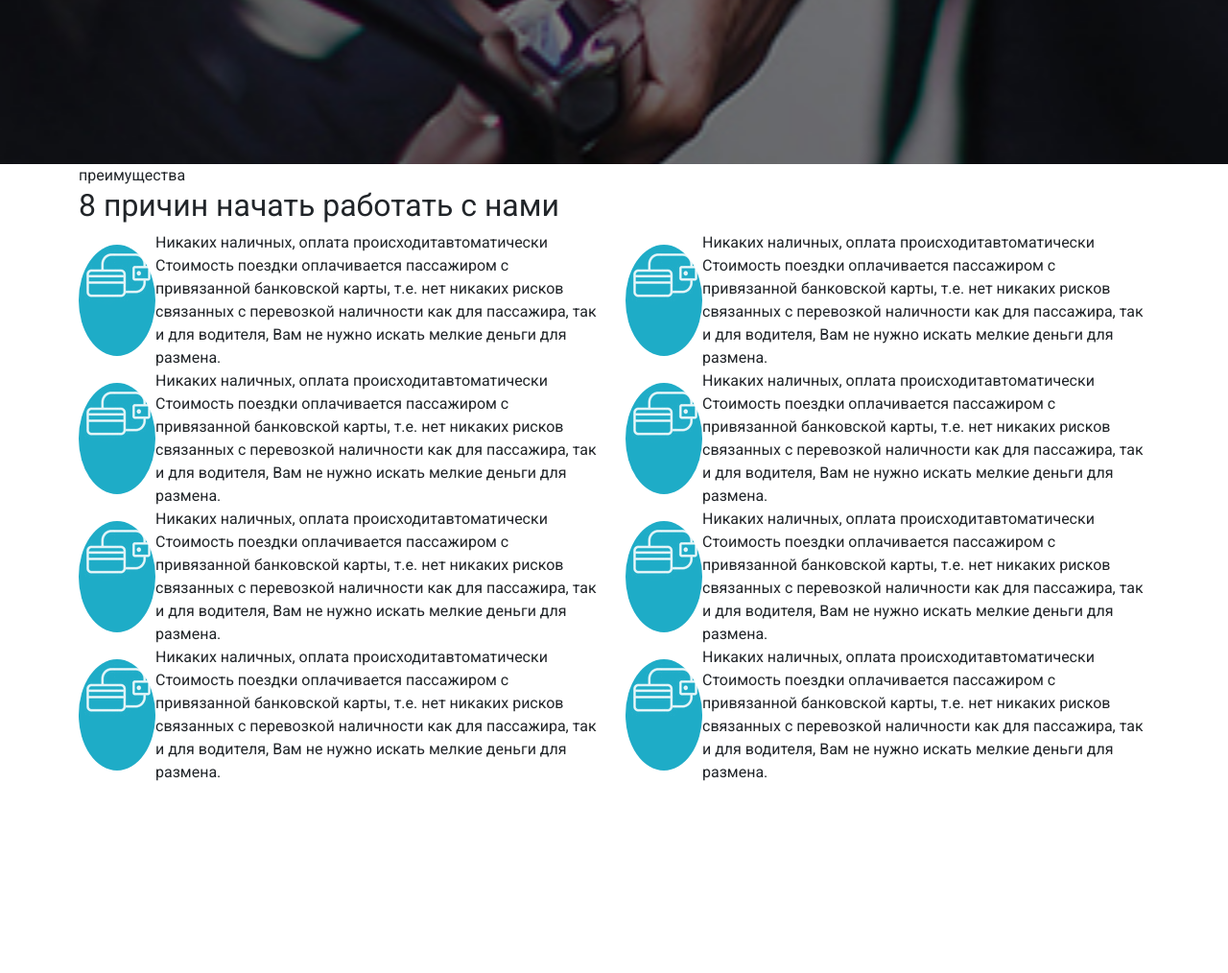
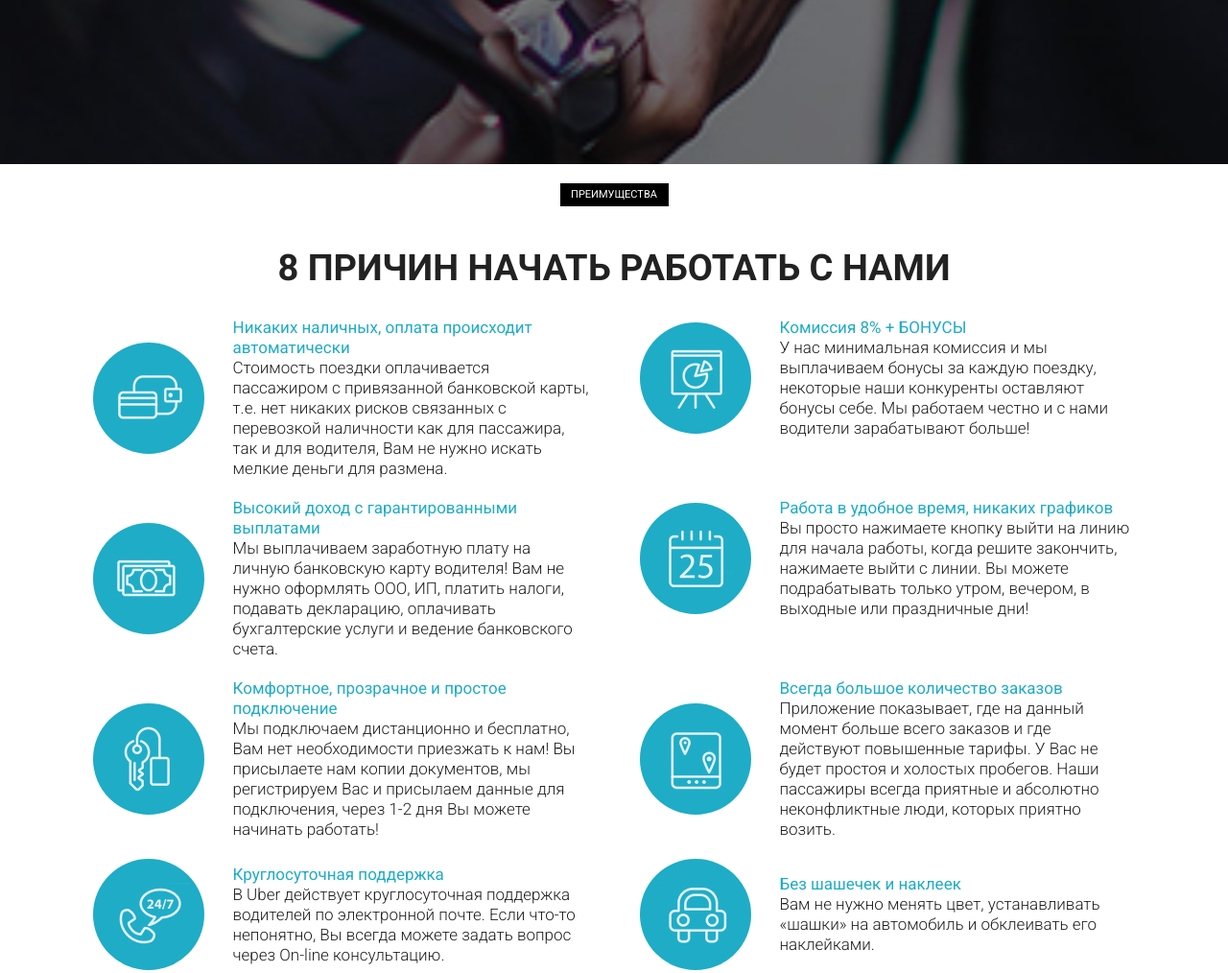
Before and after one commit to BabchenkoVlad/Uber_bootstrap_udemy, a plain HTML site: page src/index.html in a window 1280 px wide. Shown: the part 775-1789 px from the top of the page at 96% size. Before the commit the page ends 1592 px from the top, so only its background shows below. Drawn offline with Linux system fonts and the light colour scheme.

Commit message:
Done home work

```diff
--- a/src/css/style.css
+++ b/src/css/style.css
@@ -125,21 +125,61 @@ nav {
     border-radius: 4px;
 }
 .reason {
+    padding: 20px 0 50px 0;
+}
+.reason .reason_subheader {
+    width: 113px;
+    height: 24px;
+    font-weight: 400;
+    font-size: 11px;
+    display: flex;
+    justify-content: center;
+    margin: 0 auto;
+    background: #000000;
+    align-items: center;
+    text-transform: uppercase;
+    color: #FFFFFF;
 
 }
+.reason .reason_header {
+    font-weight: 700;
+    font-size: 38px;
+    line-height: 48px;
+    display: block;
+    margin-top: 40px;
+    text-align: center;
+    text-transform: uppercase;
+    color: #222222;
+}
 .reason .reason_block {
+    margin-top: 20px;
     display: flex;
     justify-content: center;
     align-items: center;
+
 }
 .reason .reason_circle {
+    display: flex;
+    align-items: center;
+    justify-content: center;
+    margin-right: 30px;
     width: 116px;
     height: 116px;
-    border-radius: 50%;
+    border-radius: 100%;
     background: #1EACC7;
 }
-.reason .reason_circle .reason_icon {
-    display: flex;
-    justify-content: center;
-    align-items: center;
+.reason .reason_descr{
+    width: 371px;
 }
+.reason .reason_subtitle {
+    font-weight: 400;
+    font-size: 17px;
+    line-height: 21px;
+    color: #1EACC7;
+}
+.reason .reason_text {
+    font-weight: 300;
+    font-size: 17px;
+    line-height: 21px;
+    color: #202020;
+}
--- a/src/index.html
+++ b/src/index.html
@@ -69,7 +69,7 @@
                             <img src="icons/кошелек.png" alt="icon" class="reason_icon">
                         </div>
                         <div class="reason_descr">
-                            <div class="reason_subtitle">Никаких наличных, оплата происходитавтоматически</div>
+                            <div class="reason_subtitle">Никаких наличных, оплата происходит автоматически</div>
                             <div class="reason_text">Стоимость поездки оплачивается пассажиром с привязанной банковской карты, т.е. нет никаких рисков связанных с перевозкой наличности как для пассажира, так и для водителя, Вам не нужно искать мелкие деньги для размена.</div>
                         </div>
                     </div>
@@ -77,77 +77,77 @@
                 <div class="col-md-6">
                     <div class="reason_block">
                         <div class="reason_circle">
-                            <img src="icons/кошелек.png" alt="icon" class="reason_icon">
+                            <img src="icons/график.png" alt="icon" class="reason_icon">
                         </div>
                         <div class="reason_descr">
-                            <div class="reason_subtitle">Никаких наличных, оплата происходитавтоматически</div>
-                            <div class="reason_text">Стоимость поездки оплачивается пассажиром с привязанной банковской карты, т.е. нет никаких рисков связанных с перевозкой наличности как для пассажира, так и для водителя, Вам не нужно искать мелкие деньги для размена.</div>
+                            <div class="reason_subtitle">Комиссия 8% + БОНУСЫ</div>
+                            <div class="reason_text">У нас минимальная комиссия и мы выплачиваем бонусы за каждую поездку, некоторые наши конкуренты оставляют бонусы себе. Мы работаем честно и с нами водители зарабатывают больше!</div>
                         </div>
                     </div>
                 </div>
                 <div class="col-md-6">
                     <div class="reason_block">
                         <div class="reason_circle">
-                            <img src="icons/кошелек.png" alt="icon" class="reason_icon">
+                            <img src="icons/деньги.png" alt="icon" class="reason_icon">
                         </div>
                         <div class="reason_descr">
-                            <div class="reason_subtitle">Никаких наличных, оплата происходитавтоматически</div>
-                            <div class="reason_text">Стоимость поездки оплачивается пассажиром с привязанной банковской карты, т.е. нет никаких рисков связанных с перевозкой наличности как для пассажира, так и для водителя, Вам не нужно искать мелкие деньги для размена.</div>
+                            <div class="reason_subtitle">Высокий доход с гарантированными выплатами</div>
+                            <div class="reason_text">Мы выплачиваем заработную плату на личную банковскую карту водителя! Вам не нужно оформлять ООО, ИП, платить налоги, подавать декларацию, оплачивать бухгалтерские услуги и ведение банковского счета.</div>
                         </div>
                     </div>
                 </div>
                 <div class="col-md-6">
                     <div class="reason_block">
                         <div class="reason_circle">
-                            <img src="icons/кошелек.png" alt="icon" class="reason_icon">
+                            <img src="icons/календарь.png" alt="icon" class="reason_icon">
                         </div>
                         <div class="reason_descr">
-                            <div class="reason_subtitle">Никаких наличных, оплата происходитавтоматически</div>
-                            <div class="reason_text">Стоимость поездки оплачивается пассажиром с привязанной банковской карты, т.е. нет никаких рисков связанных с перевозкой наличности как для пассажира, так и для водителя, Вам не нужно искать мелкие деньги для размена.</div>
+                            <div class="reason_subtitle">Работа в удобное время, никаких графиков</div>
+                            <div class="reason_text">Вы просто нажимаете кнопку выйти на линию для начала работы, когда решите закончить, нажимаете выйти с линии. Вы можете подрабатывать только утром, вечером, в выходные или праздничные дни! </div>
                         </div>
                     </div>
                 </div>
                 <div class="col-md-6">
                     <div class="reason_block">
                         <div class="reason_circle">
-                            <img src="icons/кошелек.png" alt="icon" class="reason_icon">
+                            <img src="icons/Ключ.png" alt="icon" class="reason_icon">
                         </div>
                         <div class="reason_descr">
-                            <div class="reason_subtitle">Никаких наличных, оплата происходитавтоматически</div>
-                            <div class="reason_text">Стоимость поездки оплачивается пассажиром с привязанной банковской карты, т.е. нет никаких рисков связанных с перевозкой наличности как для пассажира, так и для водителя, Вам не нужно искать мелкие деньги для размена.</div>
+                            <div class="reason_subtitle">Комфортное, прозрачное и простое подключение</div>
+                            <div class="reason_text">Мы подключаем дистанционно и бесплатно, Вам нет необходимости приезжать к нам! Вы присылаете нам копии документов, мы регистрируем Вас и присылаем данные для подключения, через 1-2 дня Вы можете начинать работать!</div>
                         </div>
                     </div>
                 </div>
                 <div class="col-md-6">
                     <div class="reason_block">
                         <div class="reason_circle">
-                            <img src="icons/кошелек.png" alt="icon" class="reason_icon">
+                            <img src="icons/заказы.png" alt="icon" class="reason_icon">
                         </div>
                         <div class="reason_descr">
-                            <div class="reason_subtitle">Никаких наличных, оплата происходитавтоматически</div>
-                            <div class="reason_text">Стоимость поездки оплачивается пассажиром с привязанной банковской карты, т.е. нет никаких рисков связанных с перевозкой наличности как для пассажира, так и для водителя, Вам не нужно искать мелкие деньги для размена.</div>
+                            <div class="reason_subtitle">Всегда большое количество заказов</div>
+                            <div class="reason_text">Приложение показывает, где на данный момент больше всего заказов и где действуют повышенные тарифы. У Вас не будет простоя и холостых пробегов. Наши пассажиры всегда приятные и абсолютно неконфликтные люди, которых приятно возить.</div>
                         </div>
                     </div>
                 </div>
                 <div class="col-md-6">
                     <div class="reason_block">
                         <div class="reason_circle">
-                            <img src="icons/кошелек.png" alt="icon" class="reason_icon">
+                            <img src="icons/телефон.png" alt="icon" class="reason_icon">
                         </div>
                         <div class="reason_descr">
-                            <div class="reason_subtitle">Никаких наличных, оплата происходитавтоматически</div>
-                            <div class="reason_text">Стоимость поездки оплачивается пассажиром с привязанной банковской карты, т.е. нет никаких рисков связанных с перевозкой наличности как для пассажира, так и для водителя, Вам не нужно искать мелкие деньги для размена.</div>
+                            <div class="reason_subtitle">Круглосуточная поддержка</div>
+                            <div class="reason_text">В Uber действует круглосуточная поддержка водителей по электронной почте. Если что-то непонятно, Вы всегда можете задать вопрос через On-line консультацию.</div>
                         </div>
                     </div>
                 </div>
                 <div class="col-md-6">
                     <div class="reason_block">
                         <div class="reason_circle">
-                            <img src="icons/кошелек.png" alt="icon" class="reason_icon">
+                            <img src="icons/машина.png" alt="icon" class="reason_icon">
                         </div>
                         <div class="reason_descr">
-                            <div class="reason_subtitle">Никаких наличных, оплата происходитавтоматически</div>
-                            <div class="reason_text">Стоимость поездки оплачивается пассажиром с привязанной банковской карты, т.е. нет никаких рисков связанных с перевозкой наличности как для пассажира, так и для водителя, Вам не нужно искать мелкие деньги для размена.</div>
+                            <div class="reason_subtitle">Без шашечек и наклеек</div>
+                            <div class="reason_text">Вам не нужно менять цвет, устанавливать «шашки» на автомобиль и обклеивать его наклейками.</div>
                         </div>
                     </div>
                 </div>
```
